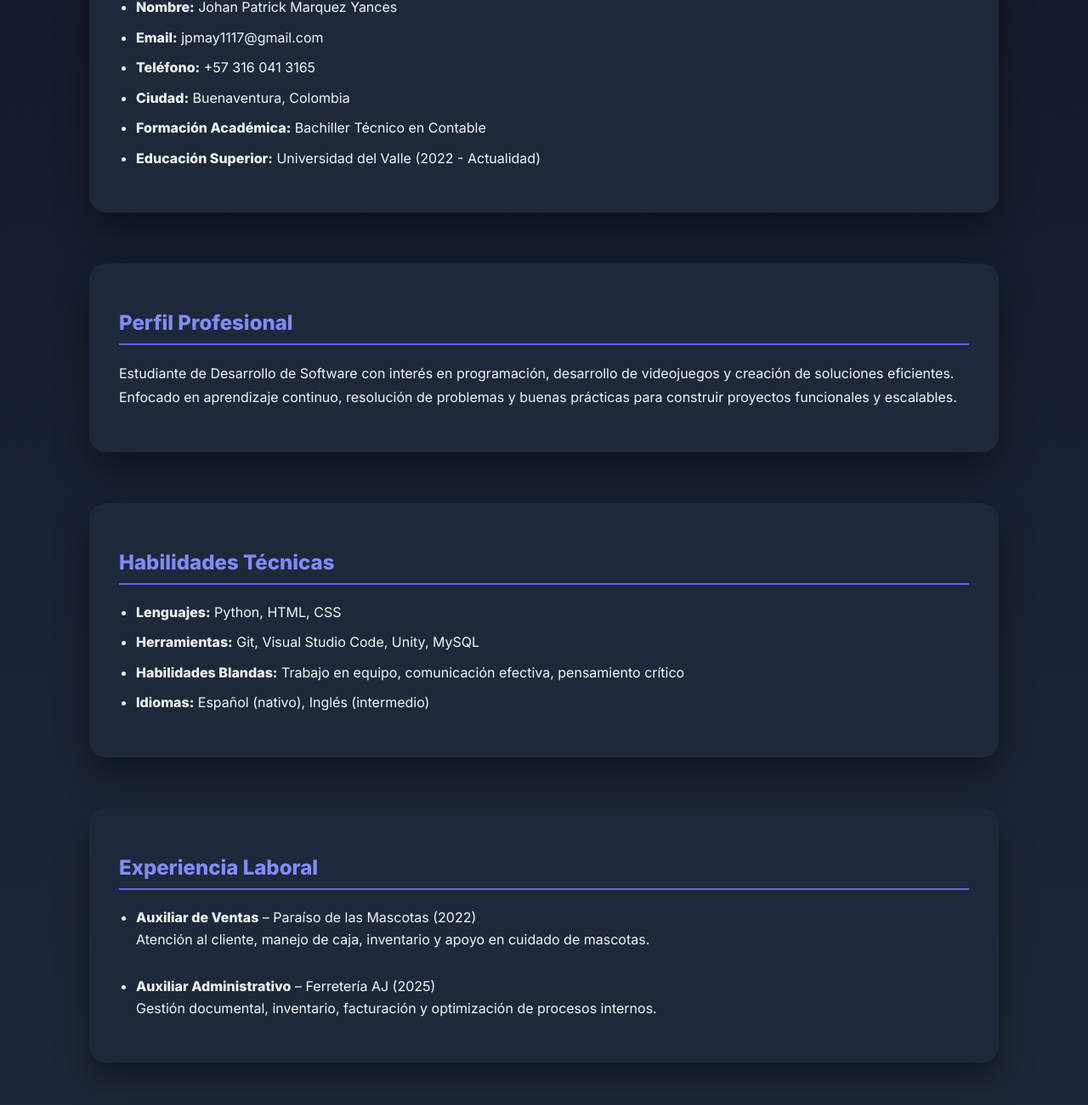
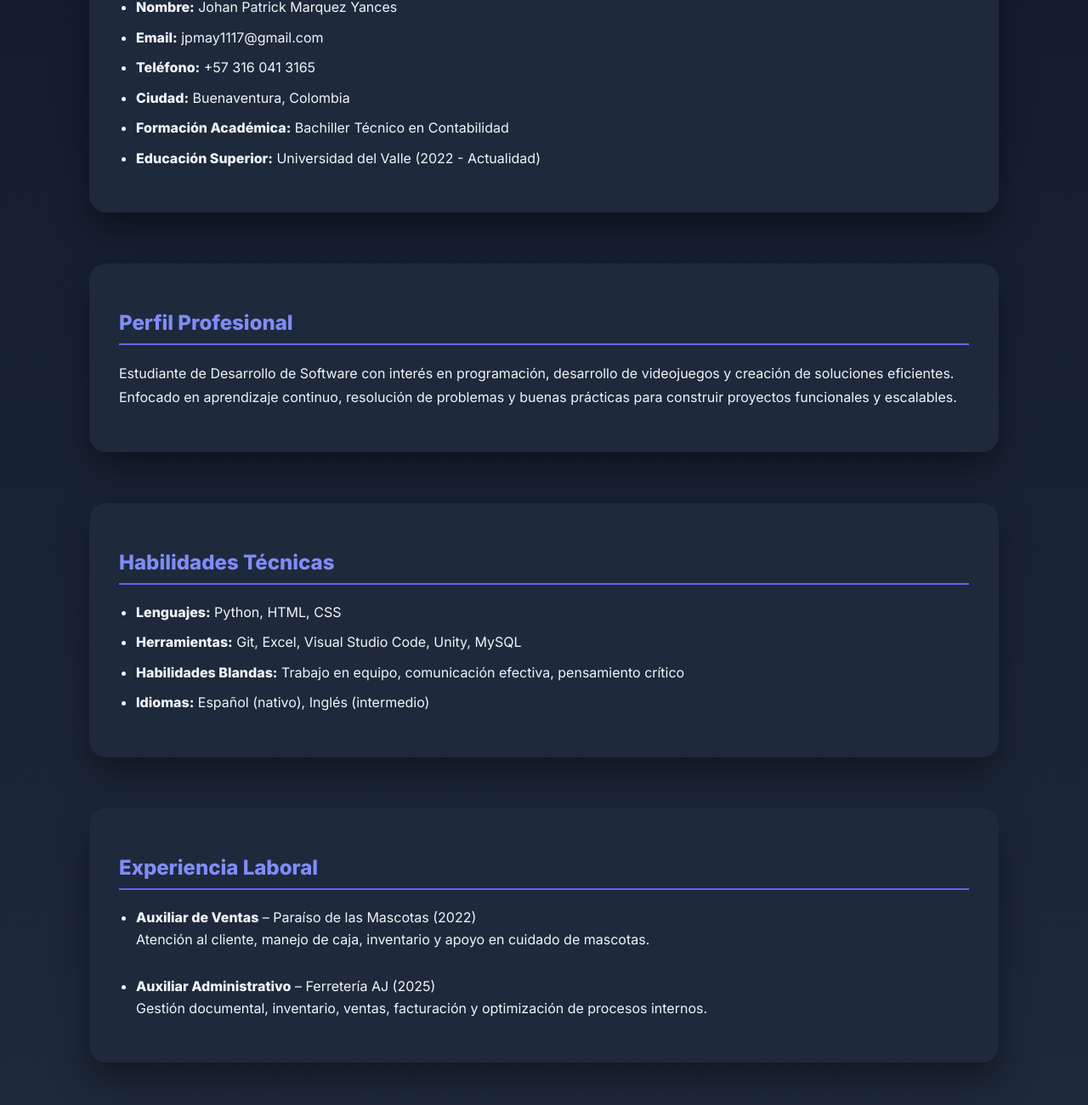
Before and after one commit to Axwyk/Portfolio.HTML, a plain HTML site: page index.html in a window 1280 px wide. Shown: the part 560-1860 px from the top of the page at 85% size. Drawn offline with Linux system fonts and the light colour scheme.

```diff
--- a/index.html
+++ b/index.html
@@ -60,7 +60,7 @@
             <li><strong>Email:</strong> jpmay1117@gmail.com</li>
             <li><strong>Teléfono:</strong> +57 316 041 3165</li>
             <li><strong>Ciudad:</strong> Buenaventura, Colombia</li>
-            <li><strong>Formación Académica:</strong> Bachiller Técnico en Contable</li>
+            <li><strong>Formación Académica:</strong> Bachiller Técnico en Contabilidad</li>
             <li><strong>Educación Superior:</strong> Universidad del Valle (2022 - Actualidad)</li>
         </ul>
     </section>
@@ -79,7 +79,7 @@
         <h2>Habilidades Técnicas</h2>
         <ul>
             <li><strong>Lenguajes:</strong> Python, HTML, CSS</li>
-            <li><strong>Herramientas:</strong> Git, Visual Studio Code, Unity, MySQL</li>
+            <li><strong>Herramientas:</strong> Git, Excel, Visual Studio Code, Unity, MySQL</li>
             <li><strong>Habilidades Blandas:</strong> Trabajo en equipo, comunicación efectiva, pensamiento crítico</li>
             <li><strong>Idiomas:</strong> Español (nativo), Inglés (intermedio)</li>
         </ul>
@@ -97,10 +97,11 @@
             <li>
                 <strong>Auxiliar Administrativo</strong> – Ferretería AJ (2025)
                 <br>
-                Gestión documental, inventario, facturación y optimización de procesos internos.
+                Gestión documental, inventario, ventas, facturación y optimización de procesos internos.
             </li>
         </ul>
     </section>
 
 </body>
+
 </html>
```
